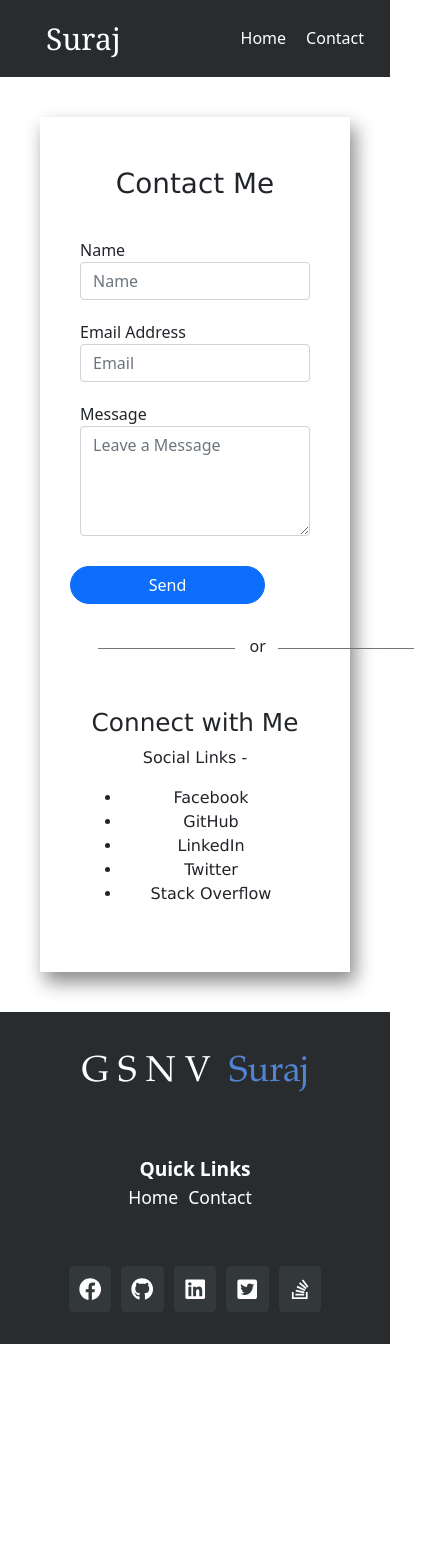
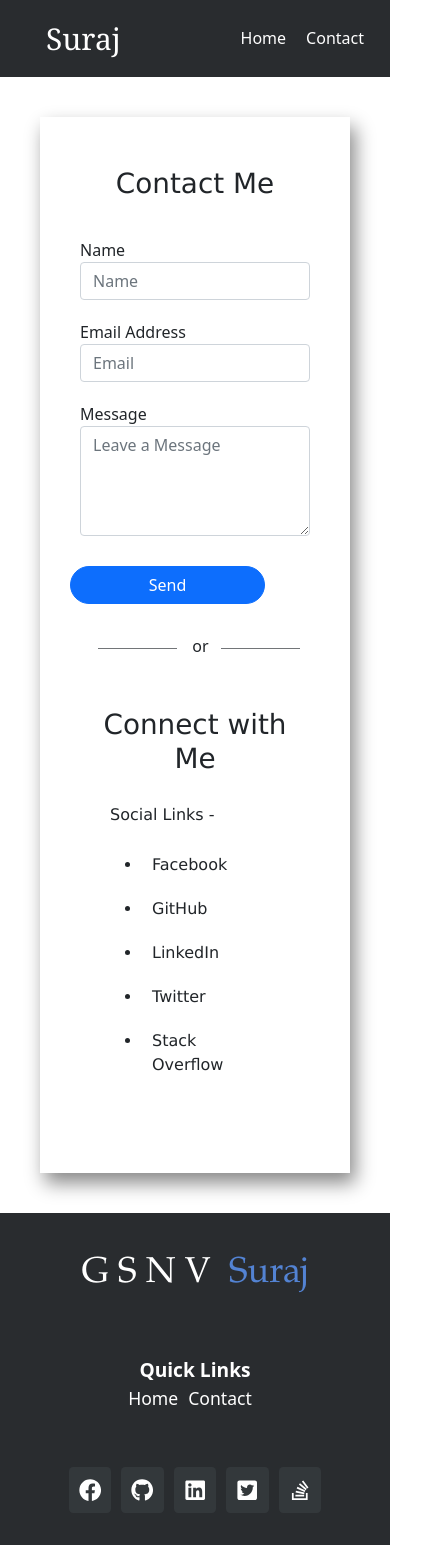
Before and after one commit to gsnvsuraj/portfolio, a React (Create React App) app: page /portfolio/contact in a window 390 px wide. Shown: the whole page, 434 px wide, since content can reach past the window. Before the commit the page ends 1344 px from the top, so only its background shows below. Built offline with nearby package versions, Linux system fonts and the light colour scheme.

Commit message:
contact page modifications

```diff
--- a/src/component/Contact.jsx
+++ b/src/component/Contact.jsx
@@ -54,13 +54,13 @@ class Contact extends Component {
 						<div className="contactRight">
 
 							<div className="socialHeading">
-								<h2>
+								<h1>
 									Connect with Me
-								</h2>
+								</h1>
 
-								<div>
+								<div className="connectBody">
 									<p>Social Links -</p>
-									<ul>
+									<ul className="connectLinks">
 										<li>Facebook</li>
 										<li>GitHub</li>
 										<li>LinkedIn</li>
--- a/src/styles/Contact.css
+++ b/src/styles/Contact.css
@@ -62,12 +62,27 @@
     padding: 20px;
 }
 
+.connectBody {
+    text-align: left;
+    padding: 20px;
+}
+
+.connectLinks > * {
+    padding: 10px;
+}
+
+
 
 @media ( max-width : 800px ) {
+    .contactBody {
+        flex-direction: column;
+    }
+
     .contactCenter {
         padding: 20px;
         display: flex;
         flex-direction: row;
+        width: 100%;
     }
 
     .separaterText {
@@ -79,7 +94,7 @@
     .separateLineAfter {
         content: '';
         height: 1px;
-        width: 35vw;
+        width: 40%;
         background-color: #727578;
         margin-top: 24px;
     }
```
